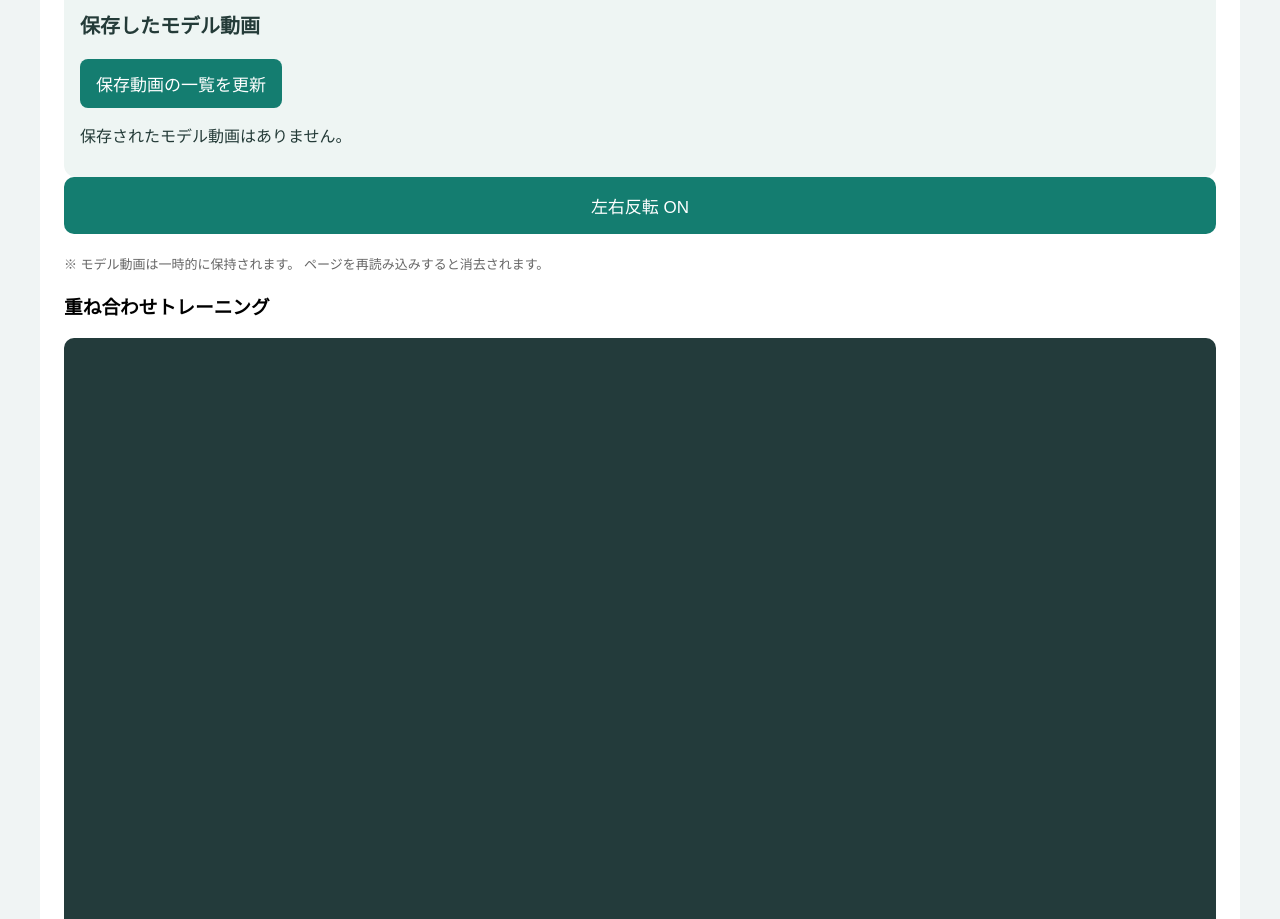
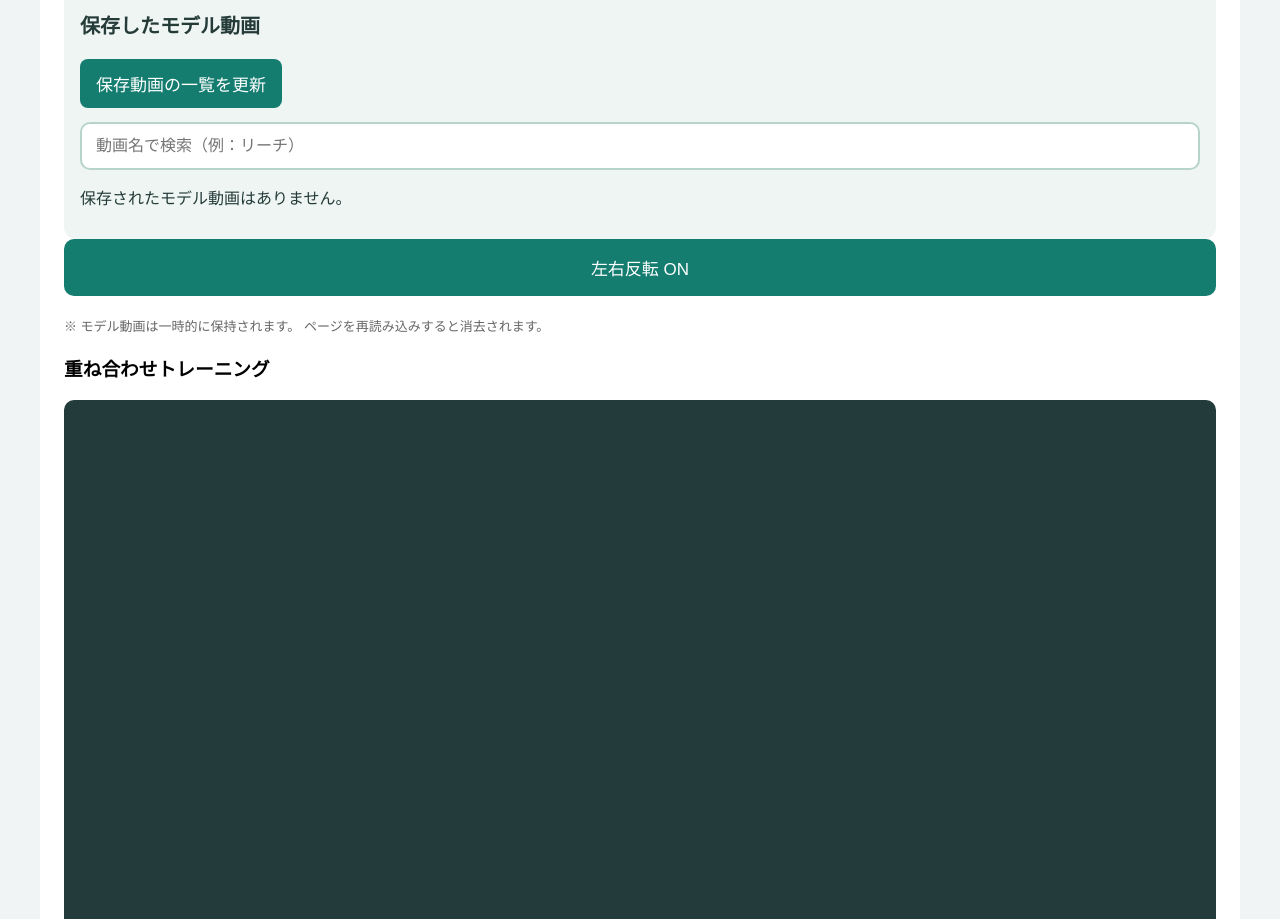
Before and after one commit to CORON0602/ULVT4-app, a plain HTML site: page index.html in a window 1280 px wide. Shown: the part 1820-2739 px from the top of the page. Drawn offline with Linux system fonts and the light colour scheme.

Commit message:
Add files via upload

```diff
--- a/index.html
+++ b/index.html
@@ -851,7 +851,32 @@ body {
 .saved-model-info strong {
   overflow-wrap: anywhere;
 }
-</style>
+
+/* 第15回：モデル動画検索機能 */
+
+.model-search-area {
+  margin-top: 14px;
+  margin-bottom: 14px;
+  width: 100%;
+}
+
+#modelVideoSearch {
+  display: block;
+  width: 100%;
+  box-sizing: border-box;
+  background: #ffffff;
+  color: #243b38;
+  border: 2px solid #b7d4cb;
+  border-radius: 10px;
+  padding: 12px 14px;
+  font-size: 16px;
+  min-height: 48px;
+}
+
+#modelVideoSearch:focus {
+  outline: 2px solid #147d70;
+  outline-offset: 2px;
+}</style>
 <link rel="manifest" href="./manifest.json">
 <meta name="theme-color" content="#147d70">
 </head>
@@ -1057,6 +1082,15 @@ body {
   <button type="button" id="refreshModelList">
     保存動画の一覧を更新
   </button>
+<!-- 第15回：モデル動画検索欄 -->
+<div class="model-search-area">
+  <input
+    type="search"
+    id="modelVideoSearch"
+    placeholder="動画名で検索（例：リーチ）"
+    autocomplete="off"
+  >
+</div>
 
   <div id="savedModelList">
     保存動画を確認しています...
@@ -2825,7 +2859,28 @@ cancelUnlock.addEventListener(
     list.textContent = "読み込み中...";
 
     try {
-      const videos = await getSavedModelVideos();
+
+      const allVideos = await getSavedModelVideos();
+
+      // 検索欄に入力した文字を取得
+      const searchInput = document.getElementById(
+        "modelVideoSearch"
+      );
+
+      const keyword = searchInput.value.trim().toLowerCase();
+
+      // 動画名またはIDで検索
+      const videos = allVideos.filter((video) => {
+
+        const videoName = (
+          video.name || "モデル動画 ID：" + video.id
+        ).toLowerCase();
+
+        const videoId = String(video.id);
+
+        return videoName.includes(keyword) ||
+               videoId.includes(keyword);
+      });
 
       list.replaceChildren();
 
@@ -2958,6 +3013,12 @@ cancelUnlock.addEventListener(
 
   // 画面を開いたときに一覧表示
   displaySavedModelVideos();
+// 第15回：検索欄への入力で動画一覧を更新
+document.getElementById(
+  "modelVideoSearch"
+).addEventListener("input", () => {
+  displaySavedModelVideos();
+});
 </script>
 </body>
 </html>
--- a/sw.js
+++ b/sw.js
@@ -1,4 +1,4 @@
-const CACHE_NAME = "ulvt-cache-v3";
+const CACHE_NAME = "ulvt-cache-v4";
 
 const FILES_TO_CACHE = [
   "./",
```
